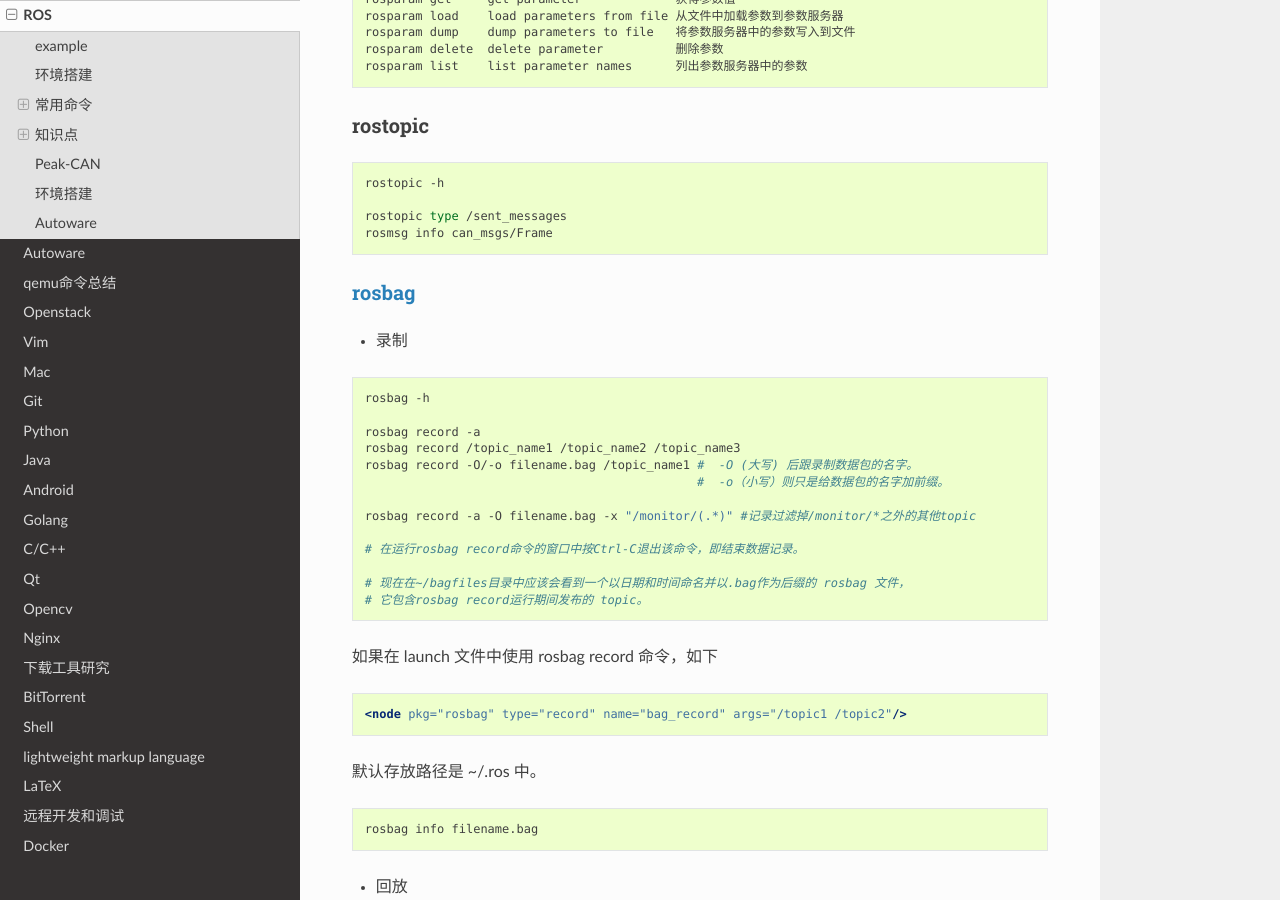
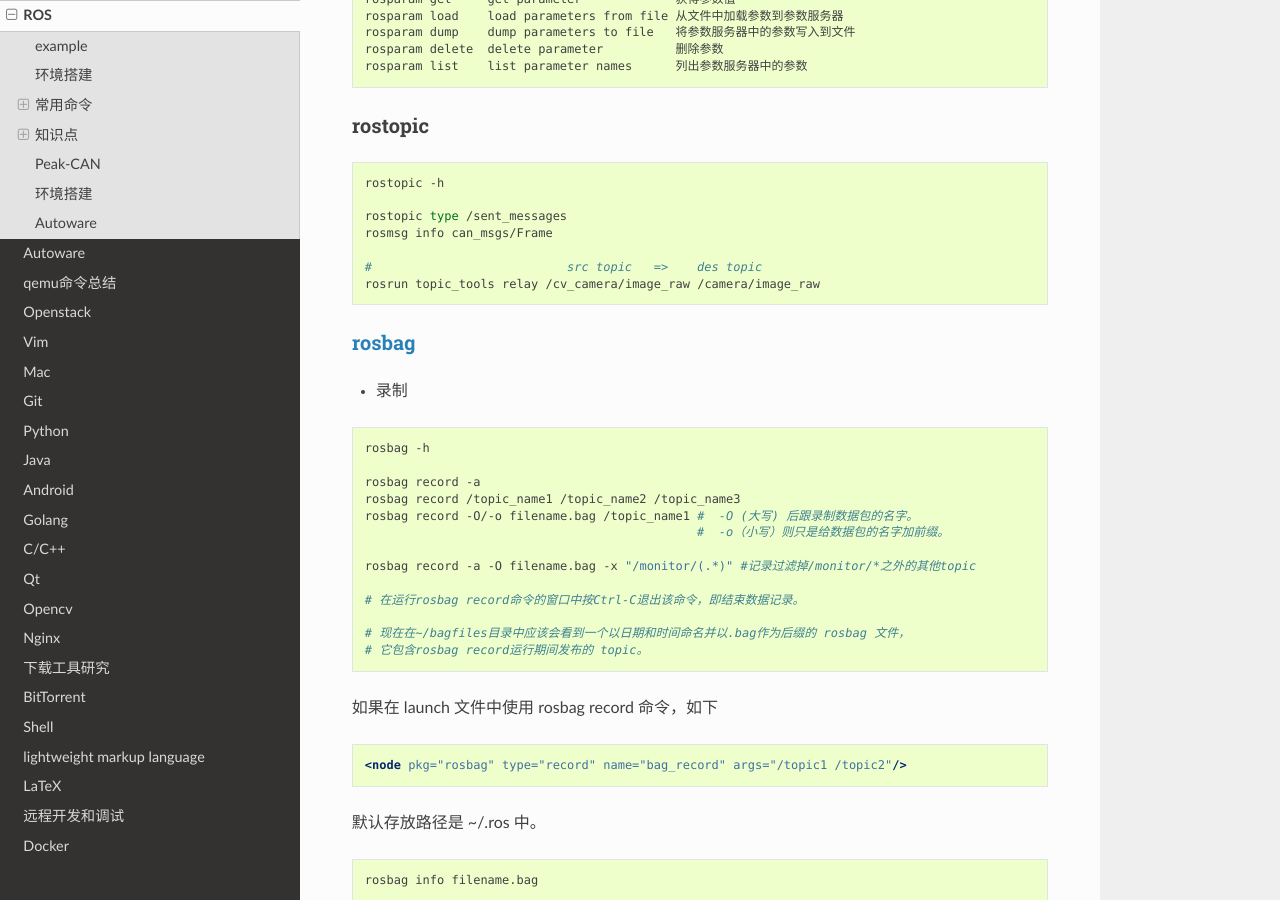
Before and after one commit to my-rds-store/my_space, a Sphinx documentation site: the page built from source/ros/index.rst, in a window 1280 px wide and 900 px high, scrolled down 2101 px. Built offline with Sphinx 7.4.7 and the Read the Docs theme 2.0.0, drawn with Linux system fonts in a browser that asks for light colours.

Commit message:
update ...

```diff
--- a/source/ros/index.rst
+++ b/source/ros/index.rst
@@ -137,7 +137,8 @@ rostopic
         rostopic type /sent_messages
         rosmsg info can_msgs/Frame
 
-
+        #                           src topic   =>    des topic
+        rosrun topic_tools relay /cv_camera/image_raw /camera/image_raw
 
 
 `rosbag <http://wiki.ros.org/rosbag/Commandline>`_
```
